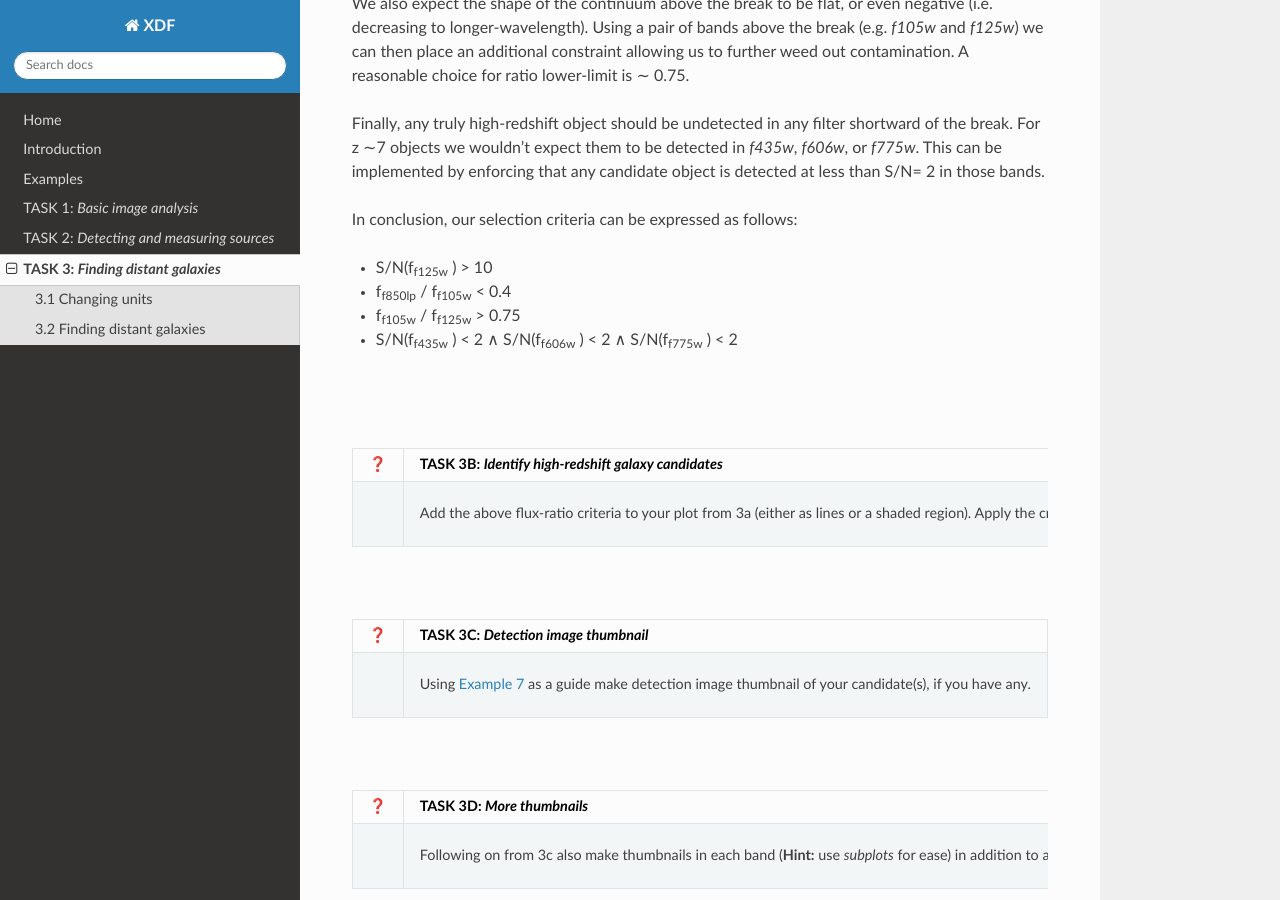
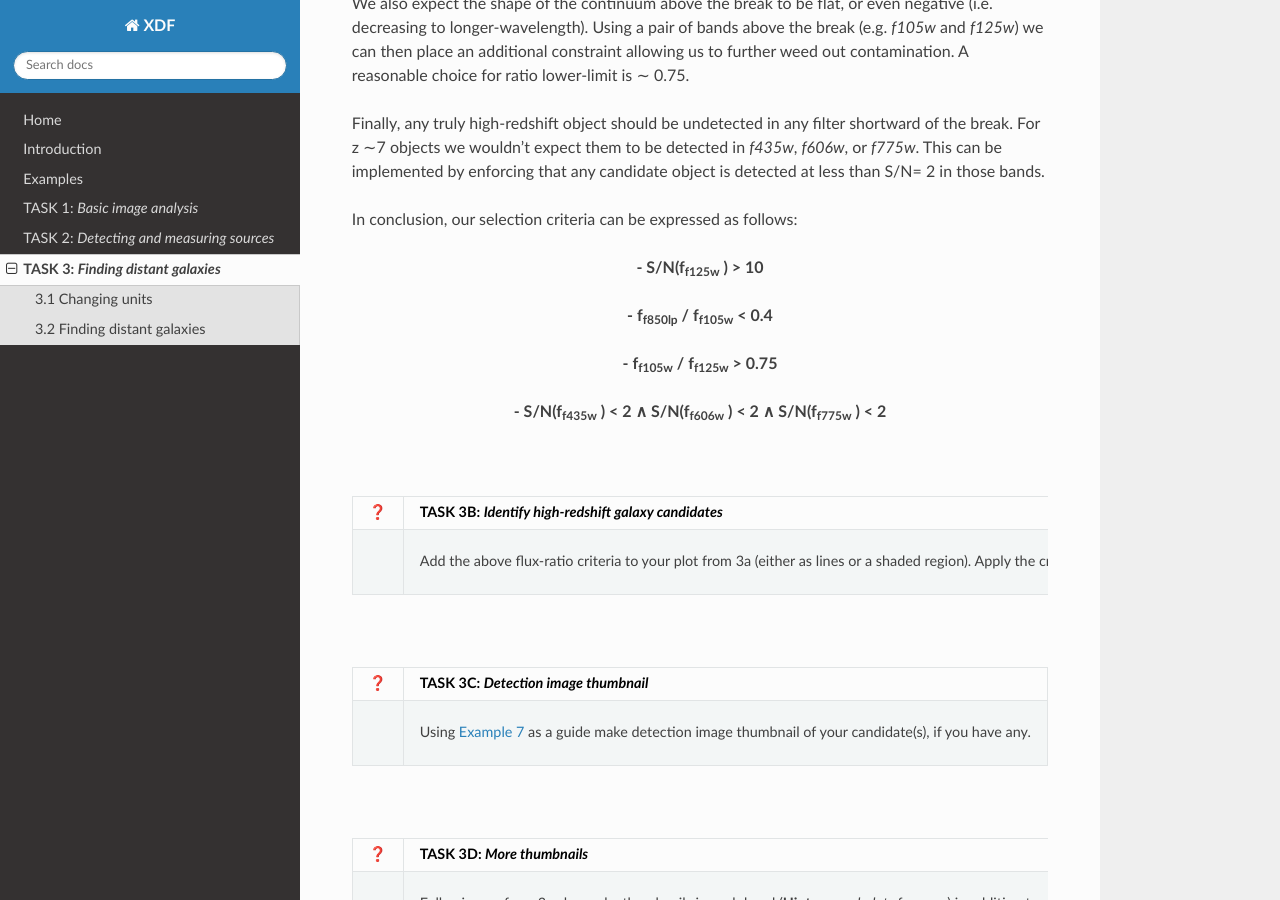
Before and after one commit to ewanbarclay/readthedocs_XDF, a Sphinx documentation site: the page built from docs/task3.rst, in a window 1280 px wide and 900 px high, scrolled down 955 px. Built offline with Sphinx 7.4.7 and the Read the Docs theme 2.0.0, drawn with Linux system fonts in a browser that asks for light colours; part of the change alters nothing that is shown.

```diff
--- a/docs/task3.rst
+++ b/docs/task3.rst
@@ -29,18 +29,13 @@ Finally, any truly high-redshift object should be undetected in any filter short
 
 In conclusion, our selection criteria can be expressed as follows:
 
-.. centered::
-
-- S/N(f\ :sub:`f125w` ) > 10
-
-- f\ :sub:`f850lp` / f\ :sub:`f105w` < 0.4
-
-- f\ :sub:`f105w` / f\ :sub:`f125w` > 0.75
-
-- S/N(f\ :sub:`f435w` ) < 2 ∧ S/N(f\ :sub:`f606w` ) < 2 ∧ S/N(f\ :sub:`f775w` ) < 2
+.. centered:: - S/N(f\ :sub:`f125w` ) > 10
+.. centered:: - f\ :sub:`f850lp` / f\ :sub:`f105w` < 0.4
+.. centered:: - f\ :sub:`f105w` / f\ :sub:`f125w` > 0.75
+.. centered:: - S/N(f\ :sub:`f435w` ) < 2 ∧ S/N(f\ :sub:`f606w` ) < 2 ∧ S/N(f\ :sub:`f775w` ) < 2
 
 
-|
+
 |
 
 ========  ========
```
